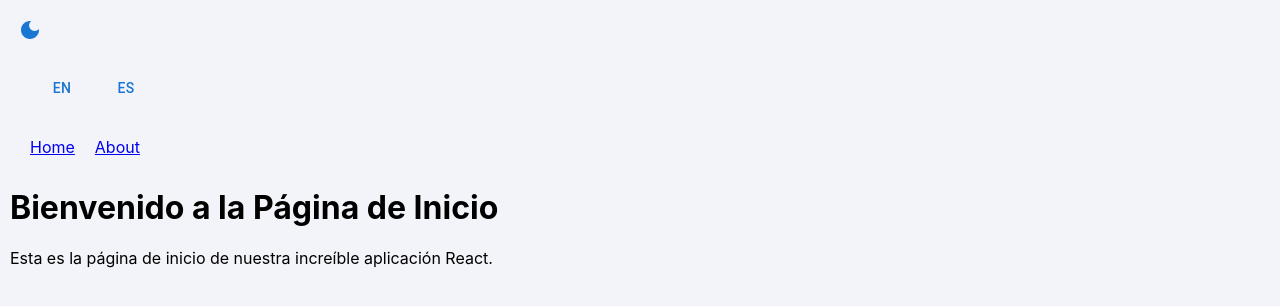
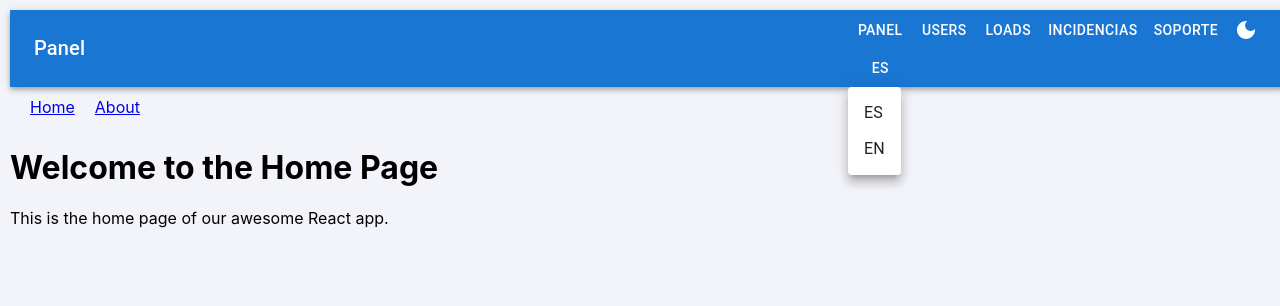
Before and after one commit to dvidaillet/powerloads-mio-vite, a React (Vite) app: page / in a window 1280 px wide. Both pictures are taken after a click on the button "ES". Shown: the top 306 px of the page. Built offline with nearby package versions, Linux system fonts and the light colour scheme.

Commit message:
add home panel

```diff
--- a/public/locales/en/translation.json
+++ b/public/locales/en/translation.json
@@ -1,4 +1,9 @@
 {
+  "homePanel": {
+    "panel": "Panel",
+    "users": "Users",
+    "loads": "Loads"
+  },
   "home": {
     "title": "Welcome to the Home Page",
     "description": "This is the home page of our awesome React app."
--- a/public/locales/es/translation.json
+++ b/public/locales/es/translation.json
@@ -1,4 +1,9 @@
 {
+  "homePanel": {
+    "panel": "Panel",
+    "users": "Usuarios",
+    "loads": "Cargas"
+  },
   "home": {
     "title": "Bienvenido a la Página de Inicio",
     "description": "Esta es la página de inicio de nuestra increíble aplicación React."
--- a/src/App.tsx
+++ b/src/App.tsx
@@ -1,30 +1,19 @@
 import { BrowserRouter as Router, Routes, Route } from "react-router-dom";
-import { useTranslation } from "react-i18next";
+
+import "./i18n";
+import "./App.css";
+import HomeHorizontalPanel from "./components/HomeHorizontalPanel/HomeHorizontalPanel";
 import Home from "./pages/Home";
 import About from "./pages/About";
 import Navbar from "./components/Navbar/Navbar";
-import ThemeToggleButton from "./components/buttons/ThemeToggleButton/ThemeToggleButton";
-import "./i18n"; // Importar configuración de i18n
-import "./App.css"; // Importar estilos globales
-import Button from "@mui/material/Button";
 
 const App = () => {
-  const { i18n } = useTranslation();
-
-  const changeLanguage = (lang: string) => {
-    i18n.changeLanguage(lang); // Cambiar idioma
-  };
-
   return (
     <div className="app-container">
-      <header>
-        <ThemeToggleButton />
-        <div style={{ padding: "20px" }}>
-          <Button onClick={() => changeLanguage("en")}>En</Button>
-          <Button onClick={() => changeLanguage("es")}>Es</Button>
-        </div>
-      </header>
       <Router>
+        <header>
+          <HomeHorizontalPanel />
+        </header>
         <Navbar />
 
         <Routes>
--- /dev/null
+++ b/src/components/HomeHorizontalPanel/HomeHorizontalPanel.tsx
@@ -0,0 +1,63 @@
+import { AppBar, Toolbar, Typography, Button } from "@mui/material";
+import { Link } from "react-router-dom";
+import { useTranslation } from "react-i18next";
+import ThemeToggleButton from "../buttons/ThemeToggleButton/ThemeToggleButton";
+import LanguageMenu from "../LanguageMenu/LanguageMenu";
+
+const HomeHorizontalPanel = () => {
+  const { t } = useTranslation();
+  return (
+    <AppBar position="static" color="primary">
+      <Toolbar style={{ display: "flex", justifyContent: "space-between" }}>
+        <Typography variant="h6">
+          <Link to="/" style={{ textDecoration: "none", color: "white" }}>
+            {t("homePanel.panel")}
+          </Link>
+        </Typography>
+        <div>
+          <Button>
+            <Link to="/" style={{ textDecoration: "none", color: "white" }}>
+              {t("homePanel.panel")}
+            </Link>
+          </Button>
+          <Button color="inherit">
+            <Link
+              to="/usuarios"
+              style={{ textDecoration: "none", color: "white" }}
+            >
+              {t("homePanel.users")}
+            </Link>
+          </Button>
+          <Button color="inherit">
+            <Link
+              to="/cargas"
+              style={{ textDecoration: "none", color: "white" }}
+            >
+              {t("homePanel.loads")}
+            </Link>
+          </Button>
+          <Button color="inherit">
+            <Link
+              to="/incidencias"
+              style={{ textDecoration: "none", color: "white" }}
+            >
+              Incidencias
+            </Link>
+          </Button>
+          <Button color="inherit">
+            <Link
+              to="/soporte"
+              style={{ textDecoration: "none", color: "white" }}
+            >
+              Soporte
+            </Link>
+          </Button>
+          <ThemeToggleButton />
+          <LanguageMenu />
+        </div>
+      </Toolbar>
+    </AppBar>
+  );
+};
+
+export default HomeHorizontalPanel;
--- /dev/null
+++ b/src/components/LanguageMenu/LanguageMenu.tsx
@@ -0,0 +1,49 @@
+import { useState } from "react";
+import { useTranslation } from "react-i18next";
+import "../../i18n";
+import { Button, Menu, MenuItem } from "@mui/material";
+
+const LanguageMenu = () => {
+  const { i18n } = useTranslation();
+
+  const changeLanguage = (lang: string) => {
+    i18n.changeLanguage(lang); // Cambiar idioma
+  };
+
+  const [anchorEl, setAnchorEl] = useState<null | HTMLElement>(null);
+  const [language, setLanguage] = useState<string>("es"); // Valor por defecto
+
+  const handleClick = (event: React.MouseEvent<HTMLElement>) => {
+    setAnchorEl(event.currentTarget);
+  };
+
+  const handleClose = (lang: string) => {
+    setLanguage(lang); // Actualizar el idioma seleccionado
+    changeLanguage(lang);
+    setAnchorEl(null); // Cerrar el menú
+  };
+
+  return (
+    <div>
+      <Button onClick={handleClick} style={{ color: "white" }}>
+        {language} {/* Mostrar el idioma seleccionado */}
+      </Button>
+      <Menu
+        // style={{ color: "white" }}
+        color="inherit"
+        anchorEl={anchorEl}
+        open={Boolean(anchorEl)}
+        onClose={() => setAnchorEl(null)}
+      >
+        <MenuItem color="inherit" onClick={() => handleClose("es")}>
+          ES
+        </MenuItem>
+        <MenuItem color="inherit" onClick={() => handleClose("en")}>
+          EN
+        </MenuItem>
+      </Menu>
+    </div>
+  );
+};
+
+export default LanguageMenu;
--- a/src/components/buttons/ThemeToggleButton/ThemeToggleButton.tsx
+++ b/src/components/buttons/ThemeToggleButton/ThemeToggleButton.tsx
@@ -14,8 +14,7 @@ const ThemeToggleButton = () => {
   const { theme, toggleTheme } = themeContext;
 
   return (
-    <IconButton onClick={toggleTheme} color="primary">
-      {/* {theme === "light" ? "Dark" : "Light"} Mode */}
+    <IconButton onClick={toggleTheme} style={{ color: "white" }}>
       {theme === "light" ? <DarkModeIcon /> : <LightModeIcon />}
     </IconButton>
   );
```
Lines whose indentation alone changed are shown as unchanged.
